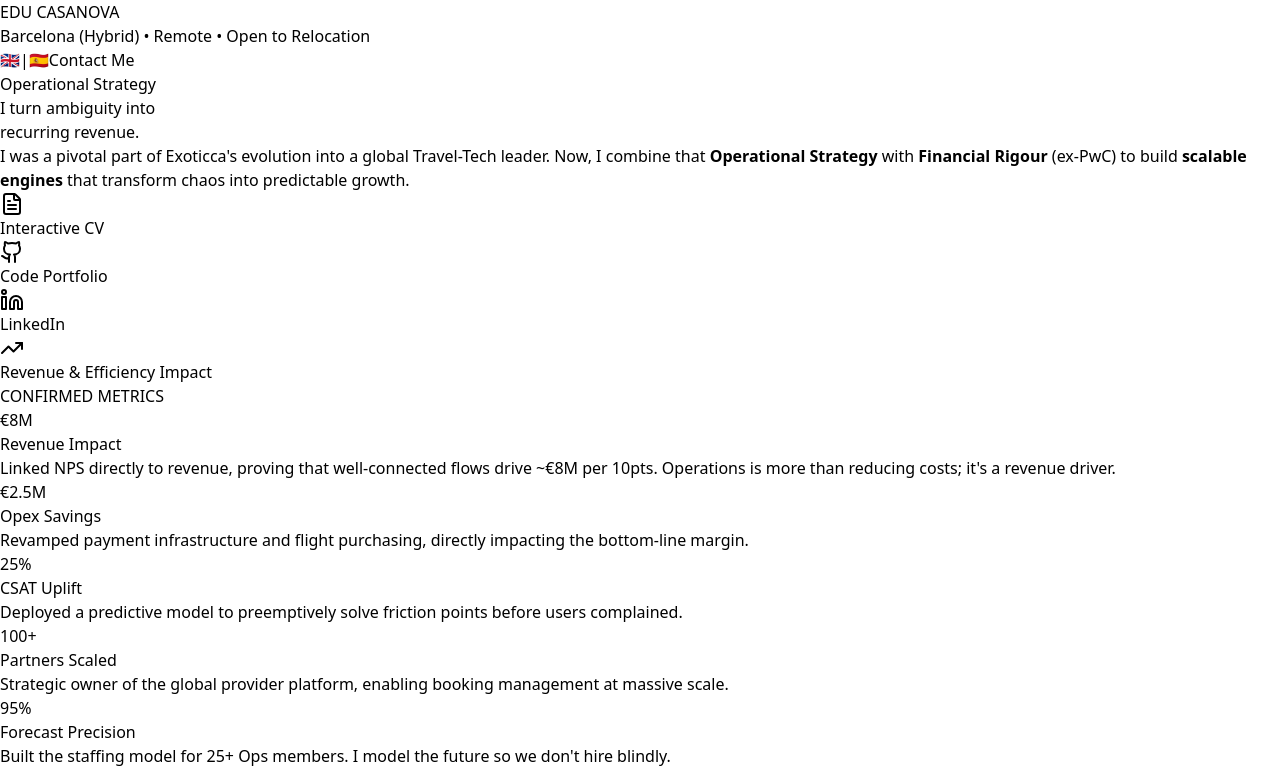
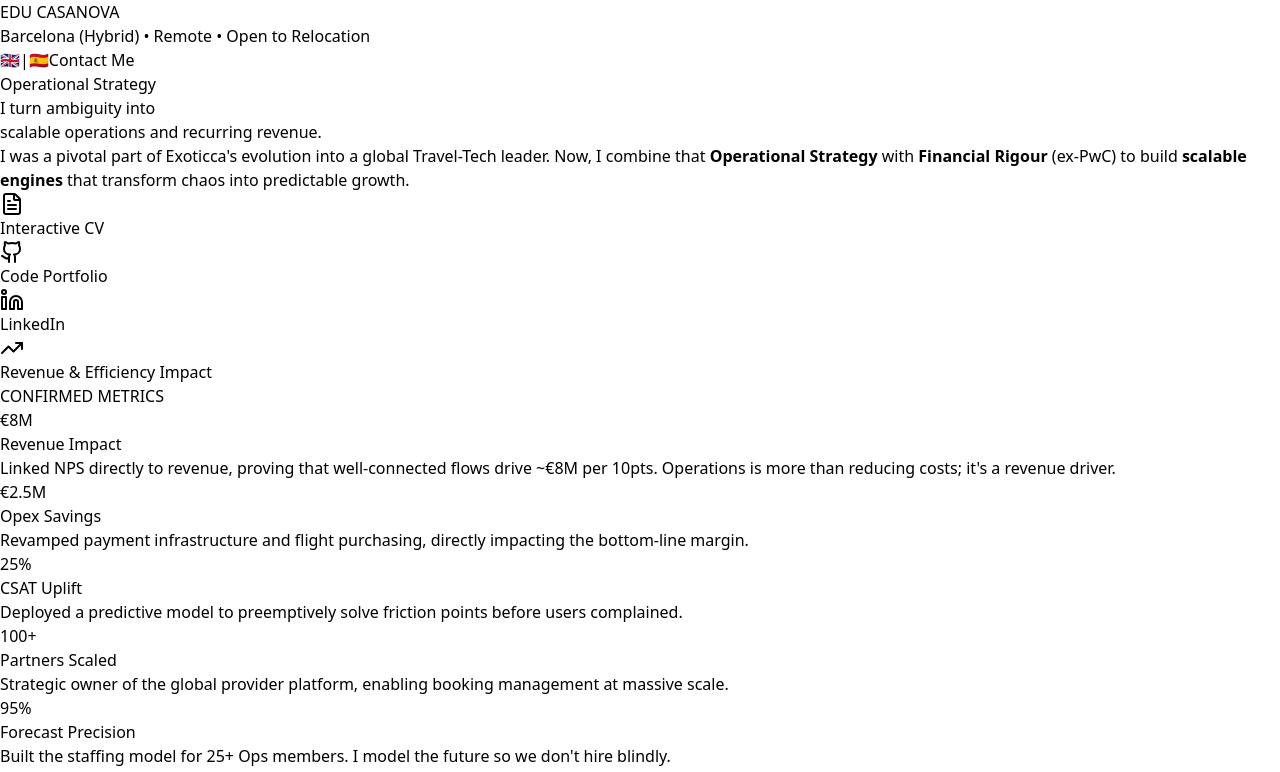
Before and after one commit to casanovaedu/portfolio, a React (Vite) app: page / in a window 1280 px wide. Shown: the top 772 px of the page. Built offline with nearby package versions, Linux system fonts and the light colour scheme.

Commit message:
rework wording

```diff
--- a/src/App.jsx
+++ b/src/App.jsx
@@ -29,7 +29,7 @@ const translations = {
     contactBtn: "Contact Me",
     heroBadge: "Operational Strategy",
     heroTitle1: "I turn ambiguity into",
-    heroTitle2: "recurring revenue.",
+    heroTitle2: "scalable operations and recurring revenue.",
     heroDesc1: "I was a pivotal part of Exoticca's evolution into a global Travel-Tech leader. Now, I combine that",
     heroDescBold1: "Operational Strategy",
     heroDesc2: "with",
```
